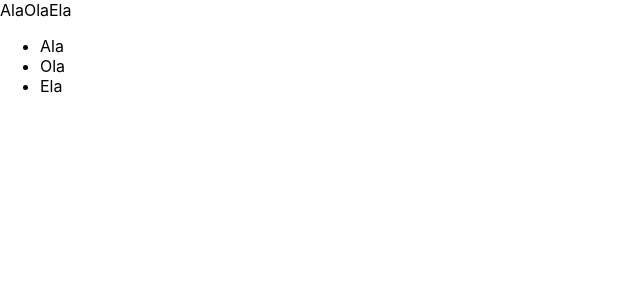
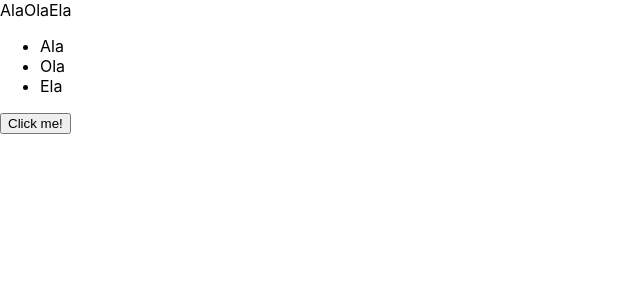
Before and after one commit to MarcinGal/react-1, a React (Create React App) app: page / in a window 1280 px wide. Shown: the top 300 px of the page, without its empty margins (0-640 px from the left). Built offline with nearby package versions, Linux system fonts and the light colour scheme.

Commit message:
buttons added

```diff
--- a/src/App.js
+++ b/src/App.js
@@ -1,17 +1,21 @@
-import React from 'react';
+import React from 'react'
+import Button from './Button'
 
 const names = ['Ala', 'Ola', 'Ela']
-
+const nameList = names.map((element, i) => { return <li key={element}>{element}</li> })
 const App = (props) => (
   <div>
     <div>{names}</div>
     <ul>
       {
-        names.map((element, i) => {
-          return <li>{element}</li>
-        })
+        nameList
       }
     </ul>
+    <div>
+      <Button
+        label="Click me!"
+      />
+    </div>
   </div>
 )
 export default App
--- /dev/null
+++ b/src/Button.js
@@ -0,0 +1,7 @@
+import React from 'react'
+
+const Button = (props) => (
+    <button>{props.label}</button>
+)
+
+export default Button
```
